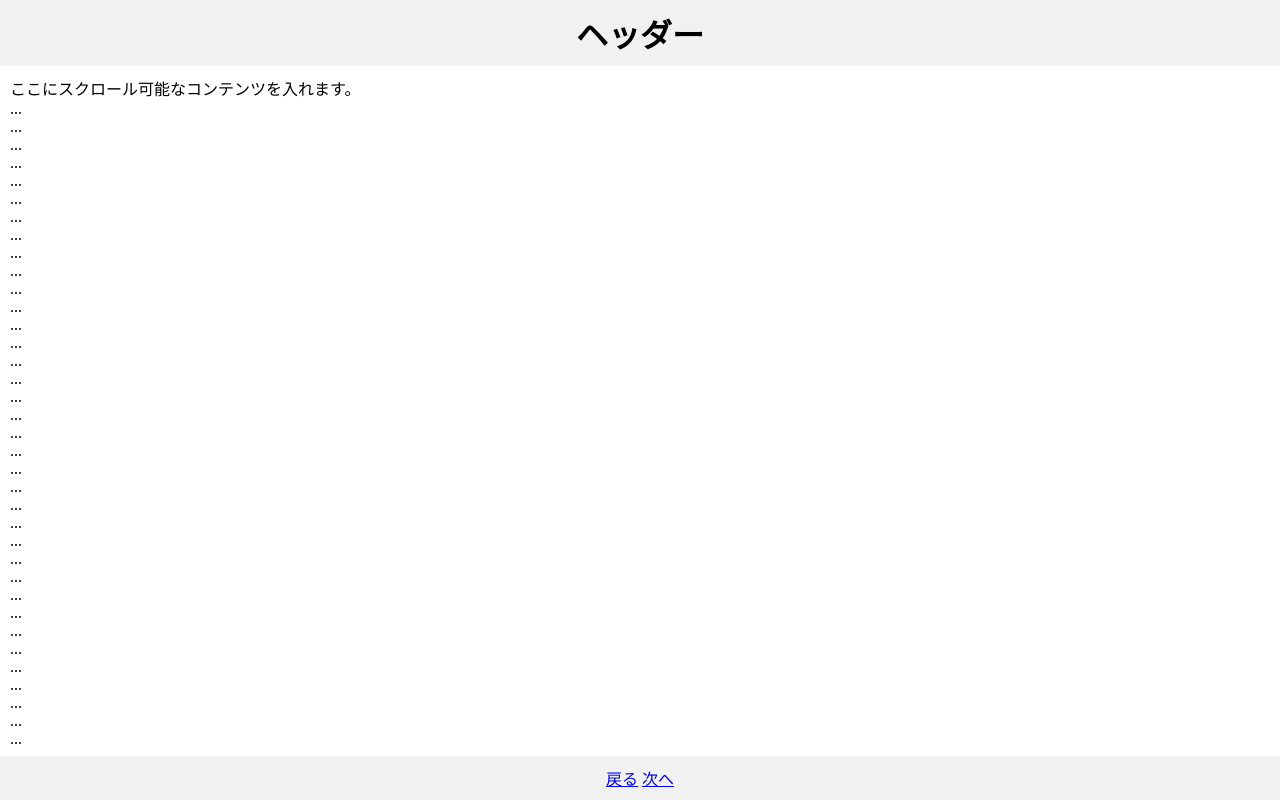
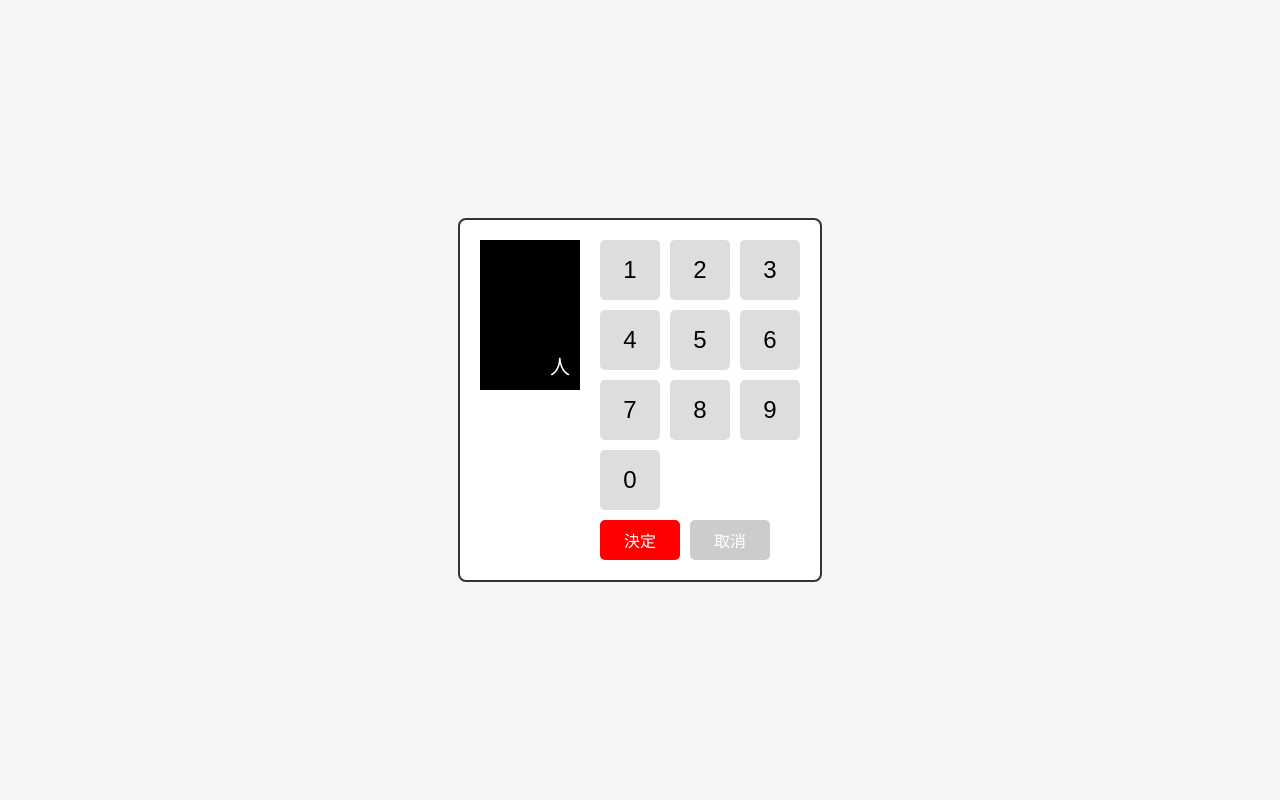
Before and after one commit to OkaTakaaki/Procon_GroupE, a Django app: page /reception/ in a window 1280 px wide. Run offline with Django 4.2, Linux system fonts and the light colour scheme.

Commit message:
20241111受付(人数指定)

```diff
--- /dev/null
+++ b/reception_system/forms.py
@@ -0,0 +1,13 @@
+from .models import Reception
+from django import forms
+
+# 人数を指定するフォーム
+class ReceptionCountForm(forms.ModelForm):
+    class Meta:
+        model = Reception
+        fields = ['reception_count']
+
+class AdditionalReceptionInfoForm(forms.ModelForm):
+    class Meta:
+        model = Reception
+        fields = ['seat', 'payment_status', 'conditions', 'reception_time']
--- a/reception_system/models.py
+++ b/reception_system/models.py
@@ -1,20 +1,26 @@
 from django.db import models
 
 #座席テーブル
+from django.db import models
+
 class Seat(models.Model):
-    table_number = models.IntegerField(verbose_name="テーブル番号", null=False)
-    table_resevation = models.BooleanField(verbose_name="使用されているか", null=False)
+    table_number = models.IntegerField(verbose_name="テーブル番号")
+    table_resevation = models.BooleanField(verbose_name="使用されているか")  # 使用されているか
     recommended_capacity = models.IntegerField(verbose_name="座席人数", null=False)
     table_type = models.IntegerField(verbose_name="座席種別", null=False)
-    electrical_outlet = models.BooleanField(verbose_name="コンセント有、無", null=True)
-    clean = models.BooleanField(verbose_name="清掃済、未", null=True)
-    table_connect = models.BooleanField(verbose_name="連結有、無", null=False)
+    electrical_outlet = models.BooleanField(verbose_name="コンセント有、無")  # コンセント有無
+    clean = models.BooleanField(verbose_name="清掃済、未")  # 清掃済か未か
+    table_connect = models.BooleanField(verbose_name="連結有、無")  # 連結有無
+
+    def __str__(self):
+        return f"Seat {self.table_number} ({self.table_type})"
+
 
 #受付テーブル
 class Reception(models.Model):
     reception_number = models.AutoField(primary_key=True, verbose_name="受付番号", null=False)
-    seat = models.ForeignKey(Seat, on_delete=models.CASCADE)
-    payment_status = models.BooleanField(verbose_name="会計状況", null=False)
+    seat = models.ForeignKey(Seat, on_delete=models.CASCADE, null=True)
+    payment_status = models.BooleanField(verbose_name="会計状況", null=False, default=False)
     reception_count = models.IntegerField(verbose_name="利用人数", null=False)
     conditions = models.CharField(verbose_name="条件", null=True, max_length=100)
     reception_time = models.DateTimeField(verbose_name="利用開始時間", null=True)
--- a/reception_system/templates/reception_system/reception.html
+++ b/reception_system/templates/reception_system/reception.html
@@ -1,111 +1,136 @@
-{% extends 'base_app/base.html'%}
-{% load static %}
+<!DOCTYPE html>
+<html lang="ja">
+<head>
+<meta charset="UTF-8">
+<meta name="viewport" content="width=device-width, initial-scale=1.0">
+<title>インターフェース</title>
+<style>
+    body {
+        font-family: Arial, sans-serif;
+        display: flex;
+        justify-content: center;
+        align-items: center;
+        height: 100vh;
+        margin: 0;
+        background-color: #f5f5f5;
+    }
+    .container {
+        display: flex;
+        border: 2px solid #333;
+        padding: 20px;
+        background-color: #fff;
+        border-radius: 8px;
+    }
+    .image-box {
+        width: 100px;
+        height: 150px;
+        background-color: #000;
+        color: #fff;
+        display: flex;
+        flex-direction: column;
+        justify-content: center;
+        align-items: center;
+        font-size: 24px;
+        margin-right: 20px;
+        position: relative;
+    }
+    .person-label {
+        position: absolute;
+        bottom: 10px;
+        right: 10px;
+        font-size: 20px;
+    }
+    .display-numbers {
+        font-size: 36px;
+        margin-top: 10px;
+    }
+    .keypad {
+        display: grid;
+        grid-template-columns: repeat(3, 60px);
+        gap: 10px;
+    }
+    .button, .action-button {
+        width: 60px;
+        height: 60px;
+        font-size: 24px;
+        background-color: #ddd;
+        border: none;
+        border-radius: 5px;
+        cursor: pointer;
+    }
+    .button:hover, .action-button:hover {
+        background-color: #bbb;
+    }
+    .action-button {
+        width: 80px;
+        height: 40px;
+        font-size: 16px;
+        color: #fff;
+        border-radius: 5px;
+    }
+    .submit-button {
+        background-color: red;
+    }
+    .cancel-button {
+        background-color: #ccc;
+    }
+</style>
+</head>
+<body>
 
-{% block title %}
-<head>
-    <link rel="stylesheet" href="{% static 'css/reception_styles.css' %}">
-</head>
-{% endblock %}
+    <div class="container">
+        <div class="image-box">
+            <div id="display" class="display-numbers"></div>
+            <div class="person-label">人</div>
+        </div>
+        <div>
+            <form method="post">
+                {% csrf_token %}
+                <!-- 隠しフィールドを追加 -->
+                <input type="hidden" name="reception_count" id="hidden-input">
 
-{% block contents%}
-<body>
-    <div class="header">
-        <h1>ヘッダー</h1>
+                <div class="keypad">
+                    <button class="button" type="button" onclick="addToDisplay('1')">1</button>
+                    <button class="button" type="button" onclick="addToDisplay('2')">2</button>
+                    <button class="button" type="button" onclick="addToDisplay('3')">3</button>
+                    <button class="button" type="button" onclick="addToDisplay('4')">4</button>
+                    <button class="button" type="button" onclick="addToDisplay('5')">5</button>
+                    <button class="button" type="button" onclick="addToDisplay('6')">6</button>
+                    <button class="button" type="button" onclick="addToDisplay('7')">7</button>
+                    <button class="button" type="button" onclick="addToDisplay('8')">8</button>
+                    <button class="button" type="button" onclick="addToDisplay('9')">9</button>
+                    <button class="button" type="button" onclick="addToDisplay('0')">0</button>
+                </div>
+                <div style="display: flex; margin-top: 10px;">
+                    <button class="action-button submit-button" type="submit" onclick="submitForm()">決定</button>
+                    <button class="action-button cancel-button" type="button" style="margin-left: 10px;" onclick="clearDisplay()">取消</button>
+                </div>
+            </form>
+        </div>
     </div>
-    <div class="content">
-        <p>ここにスクロール可能なコンテンツを入れます。</p>
-        <p>...</p>
-        <p>...</p>
-        <p>...</p>
-        <p>...</p>
-        <p>...</p>
-        <p>...</p>
-        <p>...</p>
-        <p>...</p>
-        <p>...</p>
-        <p>...</p>
-        <p>...</p>
-        <p>...</p>
-        <p>...</p>
-        <p>...</p>
-        <p>...</p>
-        <p>...</p>
-        <p>...</p>
-        <p>...</p>
-        <p>...</p>
-        <p>...</p>
-        <p>...</p>
-        <p>...</p>
-        <p>...</p>
-        <p>...</p>
-        <p>...</p>
-        <p>...</p>
-        <p>...</p>
-        <p>...</p>
-        <p>...</p>
-        <p>...</p>
-        <p>...</p>
-        <p>...</p>
-        <p>...</p>
-        <p>...</p>
-        <p>...</p>
-        <p>...</p>
-        <p>...</p>
-        <p>...</p>
-        <p>...</p>
-        <p>...</p>
-        <p>...</p>
-        <p>...</p>
-        <p>...</p>
-        <p>...</p>
-        <p>...</p>
-        <p>...</p>
-        <p>...</p>
-        <p>...</p>
-        <p>...</p>
-        <p>...</p>
-        <p>...</p>
-        <p>...</p>
-        <p>...</p>
-        <p>...</p>
-        <p>...</p>
-        <p>...</p>
-        <p>...</p>
-        <p>...</p>
-        <p>...</p>
-        <p>...</p>
-        <p>...</p>
-        <p>...</p>
-        <p>...</p>
-        <p>...</p>
-        <p>...</p>
-        <p>...</p>
-        <p>...</p>
-        <p>...</p>
-        <p>...</p>
-        <p>...</p>
-        <p>...</p>
-        <p>...</p>
-        <p>...</p>
-        <p>...</p>
-        <p>...</p>
-        <p>...</p>
-        <p>...</p>
-        <p>...</p>
-        <p>...</p>
-        <p>...</p>
-        <p>...</p>
-        <p>...</p>
-    </div>
-    <!-- <style>
-        body{
-            width:450px;
-            margin: 0 auto;
+
+    <script>
+        // 表示エリアの要素を取得
+        const display = document.getElementById('display');
+        const hiddenInput = document.getElementById('hidden-input');
+
+        // 数字を表示エリアに追加する関数
+        function addToDisplay(value) {
+            display.innerText += value;
         }
-    </style> -->
-    <div class="footer">
-        <a href="/">戻る</a>
-        <a href="/complate">次へ</a>
-    </div>
+
+        // フォーム送信時に表示エリアの値を隠しフィールドにコピー
+        function submitForm() {
+            hiddenInput.value = display.innerText;
+        }
+
+        // 「取消」ボタンを押した時の処理（表示をクリア）
+        function clearDisplay() {
+            display.innerText = '';
+            hiddenInput.value = '';
+        }
+    </script>
+
+
 </body>
-{% endblock %}
+</html>
--- a/reception_system/views.py
+++ b/reception_system/views.py
@@ -1,11 +1,32 @@
 from django.shortcuts import render
 from django.http import HttpResponse
+from .models import Reception
+from .forms import ReceptionCountForm
 
 def index(request):
     return render(request,'reception_system/index.html')
 
 def reception(request):
-    return render(request, 'reception_system/reception.html')
+    if request.method == 'POST':
+        # フォームのインスタンスを作成し、POSTデータを渡す
+        receptionform = ReceptionCountForm(request.POST)
+        if receptionform.is_valid():
+            print("aaaaaa")
+            # データベースには保存せずに、インスタンスのみを生成
+            reception = receptionform.save(commit=False)
+            print(reception)
+            # 最終的にデータベースに保存
+            reception.save()
+            print("データが保存されました")
+            return render(request, 'reception_system/reception.html', {'message': 'データが正常に保存されました'})
+        else:
+            # バリデーションエラーが発生した場合はエラーメッセージとともにフォームを再表示
+            return render(request, 'reception_system/reception.html', {'form': receptionform})
+    else:
+        # GETリクエストの場合は空のフォームを渡す
+        receptionform = ReceptionCountForm()
+        return render(request, 'reception_system/reception.html', {'form': receptionform})
+
 
 def language(request):
     return render(request, 'reception_system/language.html')
```
